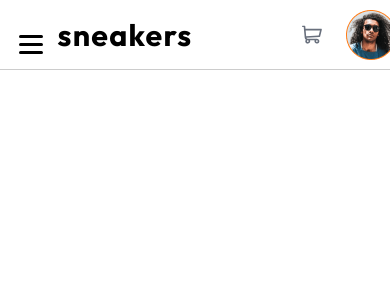
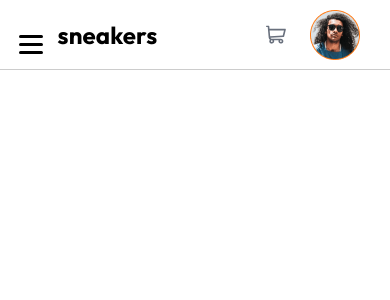
Before and after one commit to quarshie133/Ecommerce-product-page, a React (Vite) app: page / in a window 390 px wide. Shown: the top 300 px of the page. Built offline with nearby package versions, Linux system fonts and the light colour scheme.

Commit message:
nav responsiveness

```diff
--- a/src/components/nav/Nav.styled.js
+++ b/src/components/nav/Nav.styled.js
@@ -29,7 +29,8 @@ export const Logo = styled.a`
   margin-left: 10.31rem;
 
   @media screen and (max-width: 768px) {
-    letter-spacing: 1;
+    font-size: 1.5rem;
+    letter-spacing: 0.1px;
     margin-left: 2.35rem;
   }
 `;
```
